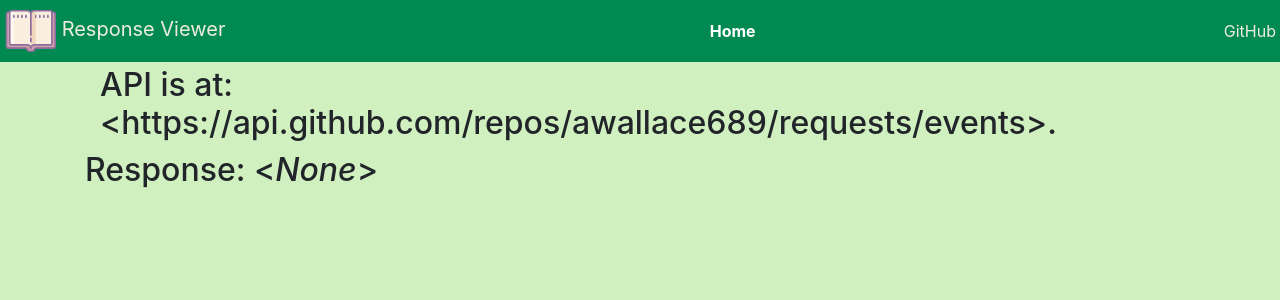
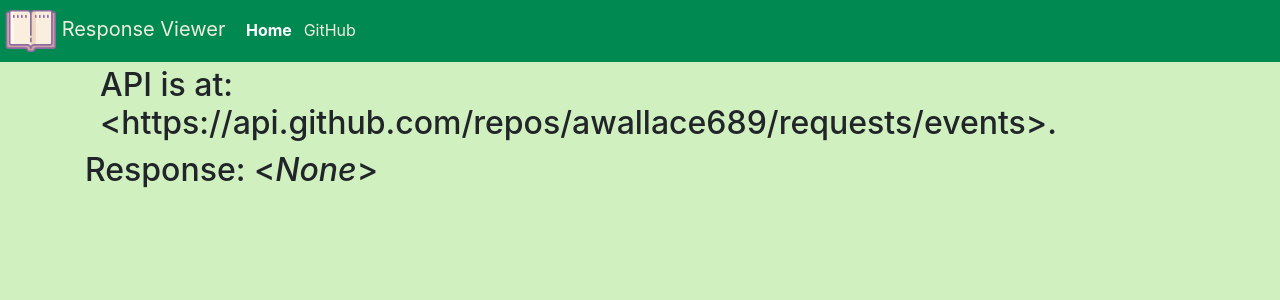
Before and after one commit to awallace689/requests, a Flask app: page /home/ in a window 1280 px wide. Shown: the top 300 px of the page. Run offline with Flask 2, Linux system fonts and the light colour scheme; data that the repository does not hold is empty; some libraries are stand-ins or nearby versions.

Commit message:
Removed navbar css to fix headerbar layout

```diff
--- a/flaskr/templates/home.html
+++ b/flaskr/templates/home.html
@@ -14,15 +14,15 @@
 </head>
 
 <body>
-  <nav class="container-fluid navbar headerbar sticky-top">
+  <nav class="container-fluid headerbar sticky-top">
       <a class="navbar-brand" href="{{url_for('home')}}">
         <img id="navbar-icon" src="{{url_for('static', filename='assets/icons8-open-book-64.png')}}" />
         Response Viewer
       </a>
-    <a class="navbar-text {{'active' if request.path == '/home/'}}" href="{{url_for('home')}}">
+      <a class=" navbar-el {{'active' if request.path == '/home/'}}" href="{{url_for('home')}}">
         Home
       </a>
-    <a class="navbar-text" href="https://www.github.com/awallace689/requests">
+      <a class="navbar-el" href="https://www.github.com/awallace689/requests">
         GitHub
     </a>
   </nav>
```
Lines whose indentation alone changed are shown as unchanged.
